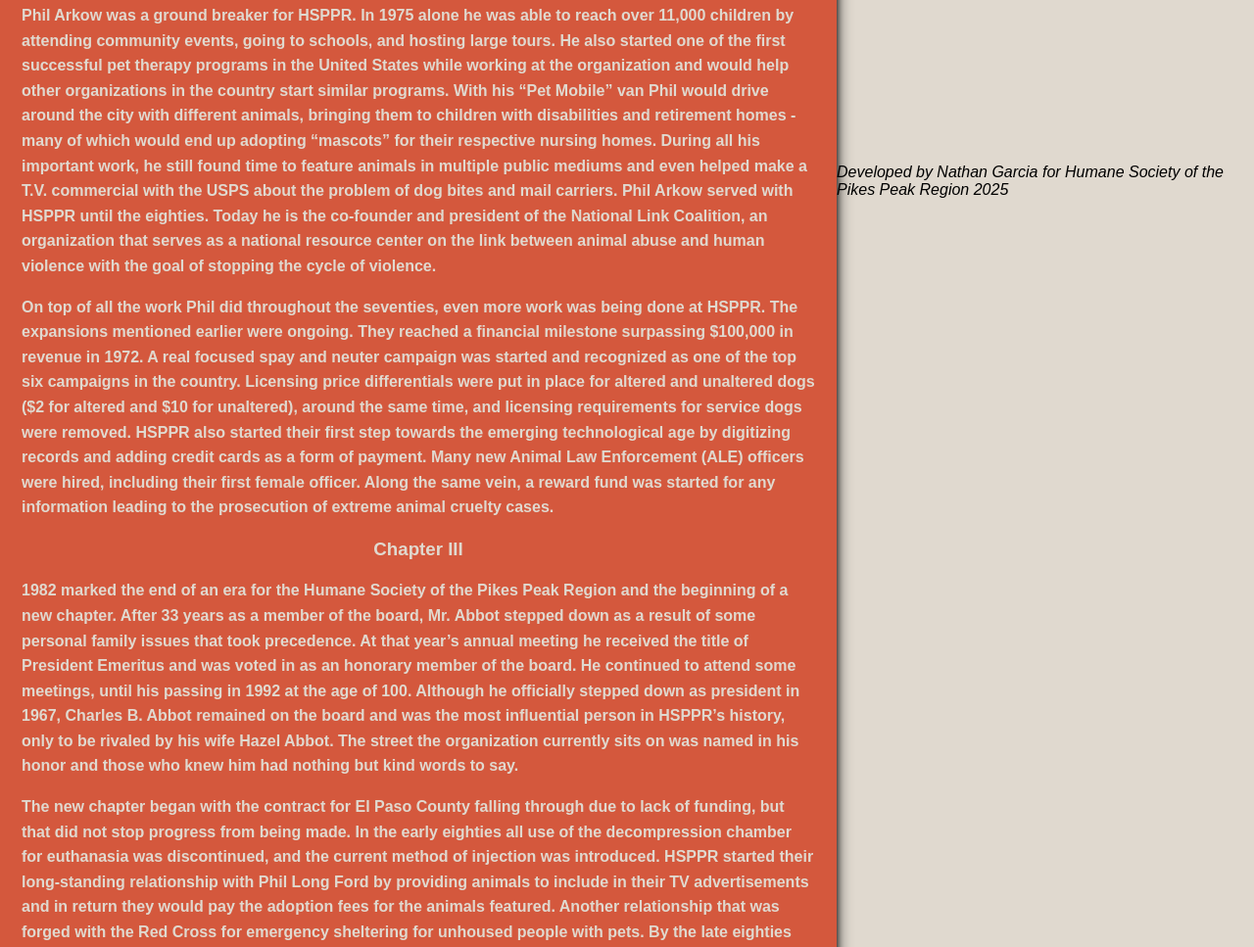
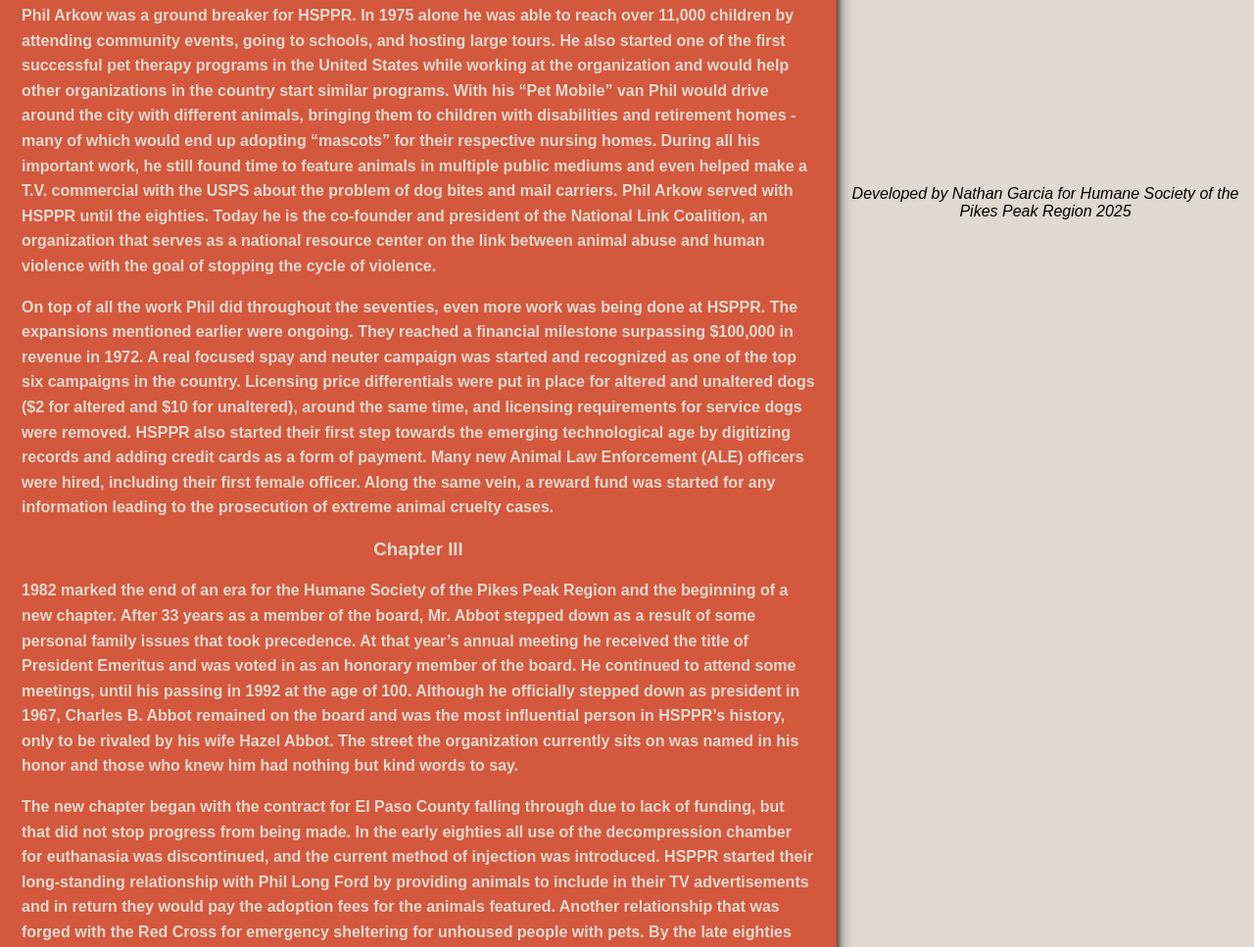
Before and after one commit to DHCPotato/TheBook, a plain HTML site: page index.html in a window 1280 px wide. Shown: the part 3371-4338 px from the top of the page at 98% size. Drawn offline with Linux system fonts and the light colour scheme.

Commit message:
Update style.css

```diff
--- a/style.css
+++ b/style.css
@@ -149,3 +149,9 @@ body {
         font-size: 0.8rem;
     }
 }
+.footer {
+    text-align: center;
+    width: 100%;
+    margin-top: 60px;
+    padding: 20px 0;
+}
```
